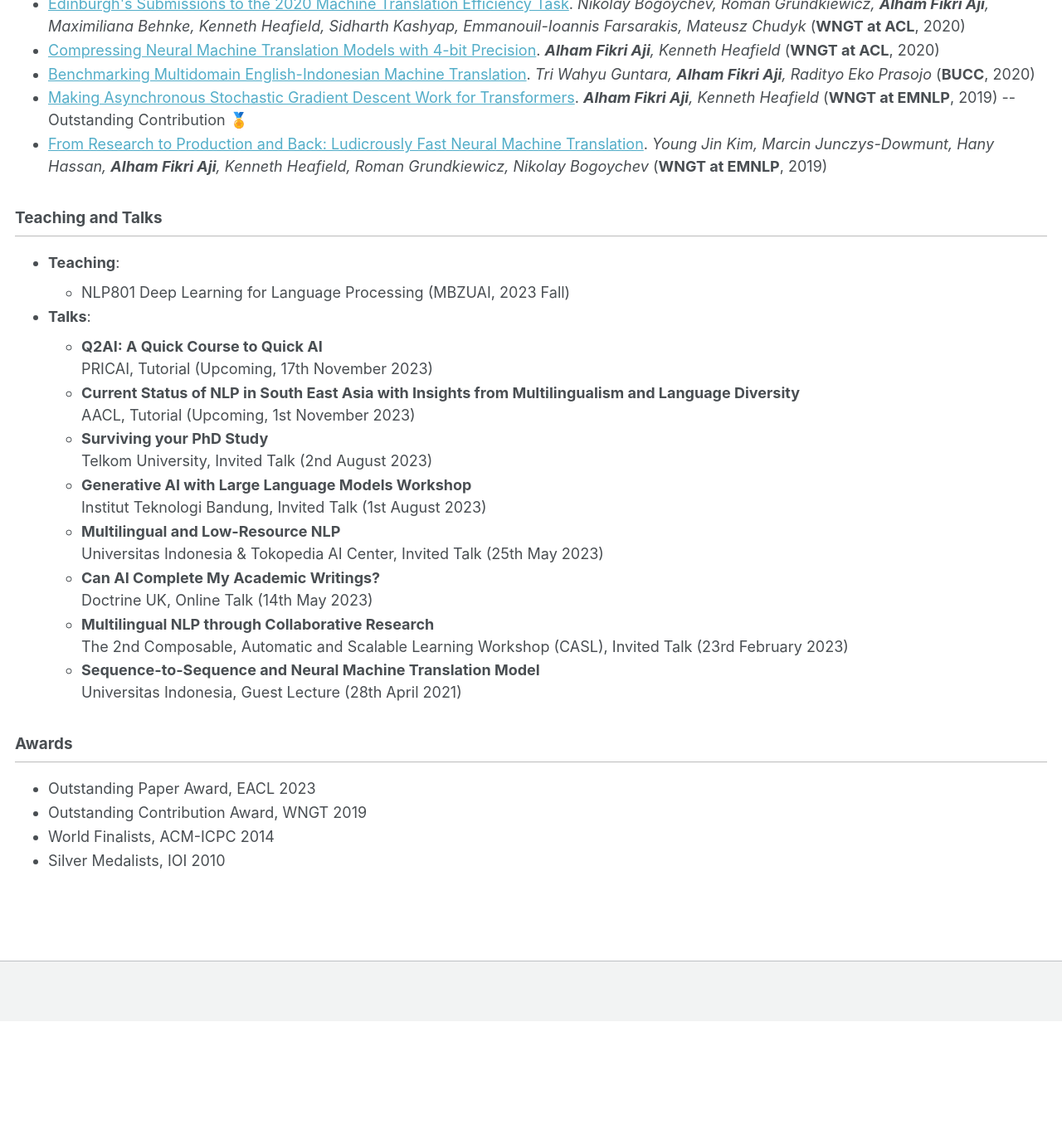
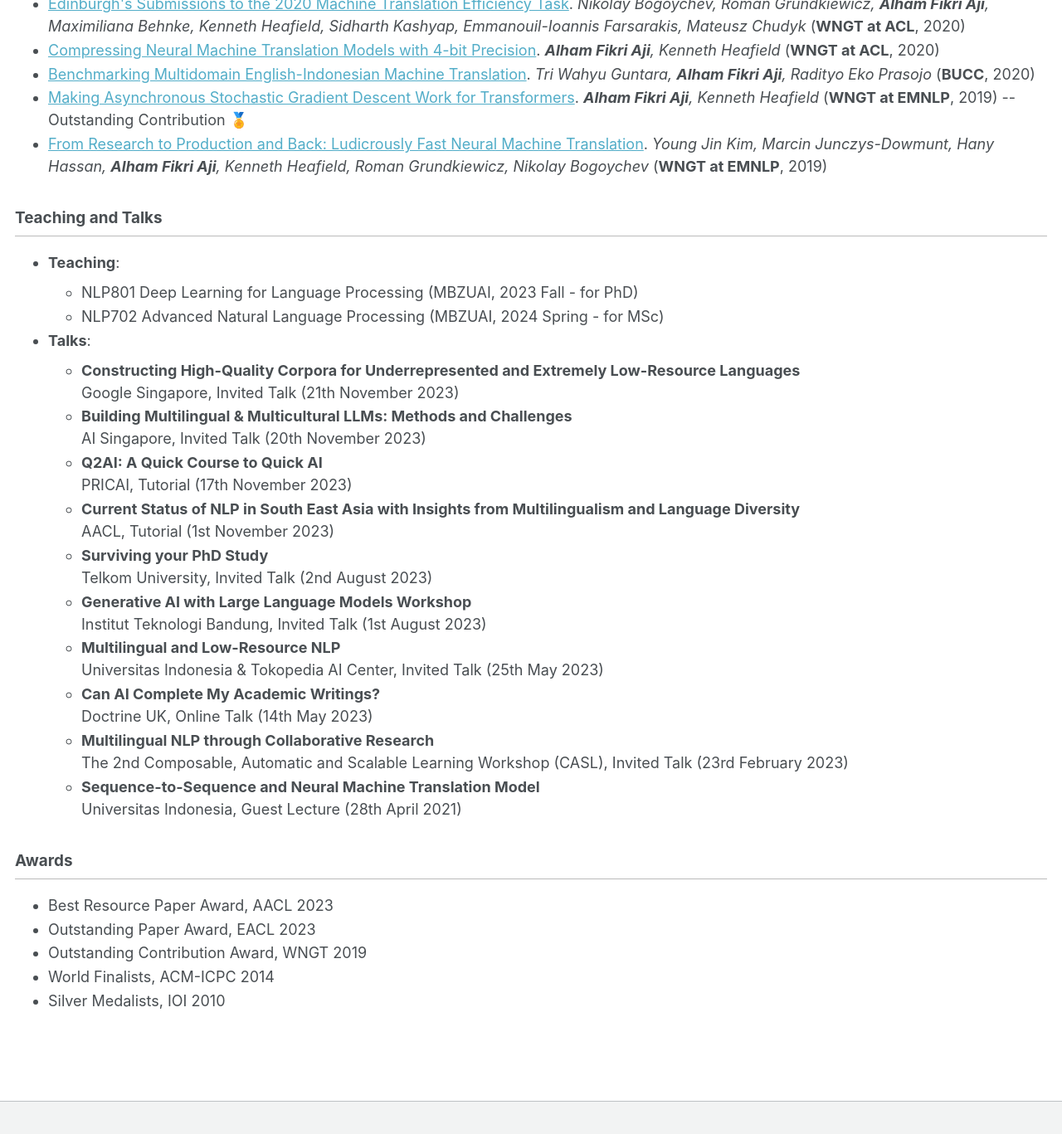
Before and after one commit to afaji/afaji.github.io, a Jekyll site: the page built from _pages/cv.md, in a window 1280 px wide and 1400 px high, scrolled down 3200 px. Shown: the top 1367 px of the window at 83% size. Built offline with Jekyll 4.4.1, drawn with Linux system fonts in a browser that asks for light colours; before the commit the page ends 4431 px from its top, so only the background shows below that; some of the changed text lies outside the part shown.

Commit message:
Update cv.md

```diff
--- a/_pages/cv.md
+++ b/_pages/cv.md
@@ -39,13 +39,15 @@ I am an assistant professor at MBZUAI. I obtained my Ph.D. from the University o
 ## Professional Activity
 
 * **Reviewer and Program Committee**
-  * **Conferences**: ACL, COLING, ICML, ICLR, NeurIPS
+  * **Conferences**: ARR, ACL, COLING, ICML, ICLR, NeurIPS, LREC
   * **Workshop**: WNGT, TL4NLP
-* **Area Chair**: ACL (2023), EMNLP (2023)
-* **Organizer**: South-East Asia Language Processing (SEALP) 2023
+* **Area Chair**: ACL (2023), EMNLP (2023), COLM (2024)
+* **Organizer**: South-East Asia Language Processing (SEALP) 2023, Semeval 2024 shared task organizer
 * **Informatics Olympiad**:
   * **Problem Setter**: OSN Indonesia (2013, 2014, 2015). ACM-ICPC (2014, 2015), APIO (2015), Gemastik (2016)
   * **Committee**: Gemastik (2016), TOKI-Open (2018), IOI (2022)
+
+<div class="page-break"></div>
 
 ## Publication
 
@@ -75,12 +77,18 @@ You may also refer to my [Google Scholar](https://scholar.google.ca/citations?hl
 ## Teaching and Talks
 
 * **Teaching**:
-  * NLP801 Deep Learning for Language Processing (MBZUAI, 2023 Fall)
+  * NLP801 Deep Learning for Language Processing (MBZUAI, 2023 Fall - for PhD)
+  * NLP702 Advanced Natural Language Processing (MBZUAI, 2024 Spring - for MSc)
 * **Talks**:
+  * **Constructing High-Quality Corpora for Underrepresented and Extremely Low-Resource
+Languages**\
+    Google Singapore, Invited Talk (21th November 2023)
+  * **Building Multilingual & Multicultural LLMs: Methods and Challenges**\
+    AI Singapore, Invited Talk (20th November 2023)
   * **Q2AI: A Quick Course to Quick AI**\
-    PRICAI, Tutorial (Upcoming, 17th November 2023)
+    PRICAI, Tutorial (17th November 2023)
   * **Current Status of NLP in South East Asia with Insights from Multilingualism and Language Diversity**\
-    AACL, Tutorial (Upcoming, 1st November 2023)
+    AACL, Tutorial (1st November 2023)
   * **Surviving your PhD Study**\
     Telkom University, Invited Talk (2nd August 2023)
   * **Generative AI with Large Language Models Workshop**\
@@ -95,6 +103,7 @@ You may also refer to my [Google Scholar](https://scholar.google.ca/citations?hl
     Universitas Indonesia, Guest Lecture (28th April 2021)
 
 ## Awards
+* Best Resource Paper Award, AACL 2023
 * Outstanding Paper Award, EACL 2023
 * Outstanding Contribution Award, WNGT 2019
 * World Finalists, ACM-ICPC 2014
```
